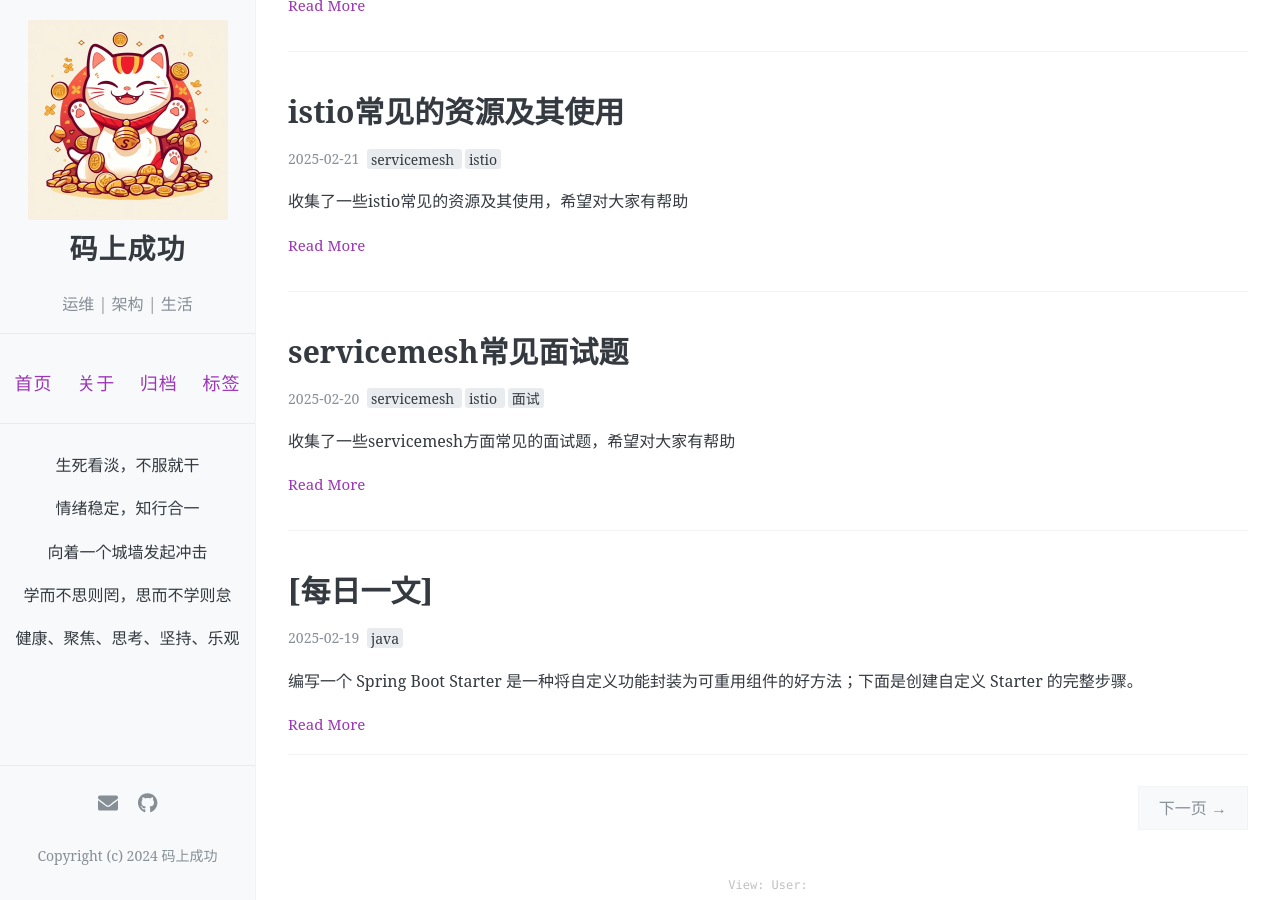
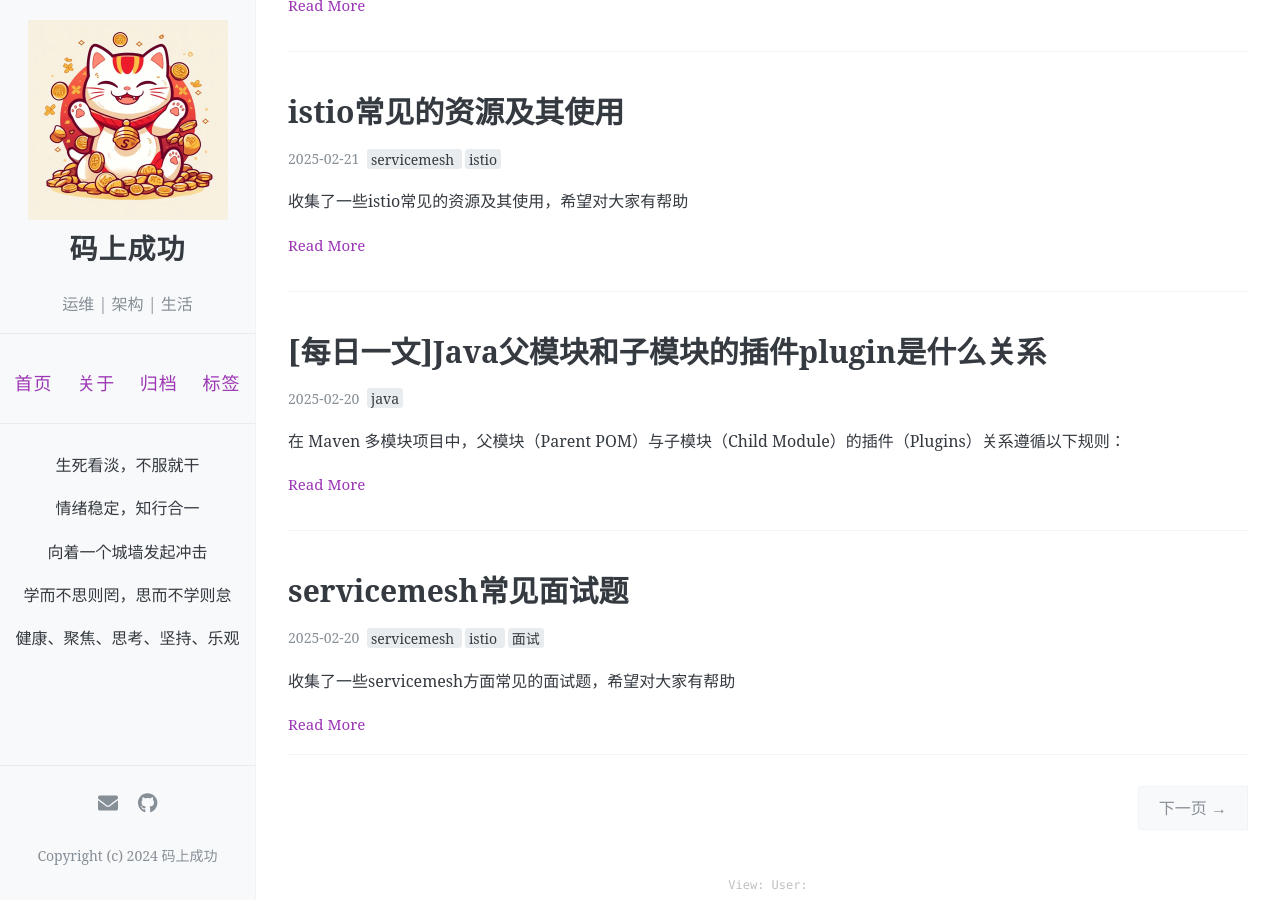
Before and after one commit to swh0318/swh0318.github.io, a Jekyll site: the page built from index.html, in a window 1280 px wide and 900 px high, scrolled down 1228 px. Built offline with Jekyll 4.4.1, drawn with Linux system fonts in a browser that asks for light colours; the list of posts is cut into pages by our own code; comment, search, counter and statistics services are not loaded.

Commit message:
提交父子模块plugin的关系

````diff
--- /dev/null
+++ b/_posts/daily/2025-02-20-java_spring_plugin.md
@@ -0,0 +1,143 @@
+---
+layout: post
+title: "[每日一文]Java父模块和子模块的插件plugin是什么关系"
+date: 2025-02-20
+tags: [java]
+comments: false
+author: 小辣条
+toc : false
+---
+在 Maven 多模块项目中，父模块（Parent POM）与子模块（Child Module）的插件（Plugins）关系遵循以下规则：
+<!-- more -->
+
+在 Maven 多模块项目中，父模块（Parent POM）与子模块（Child Module）的插件（Plugins）关系遵循以下规则：
+
+---
+
+### **1. 插件继承机制**
+#### **父模块的作用**
+- **统一管理插件版本**：通过 `<pluginManagement>` 定义插件版本和默认配置（**声明但不立即生效**）
+- **强制继承插件**：直接在 `<plugins>` 中定义的插件会**强制所有子模块继承**
+
+#### **子模块的行为**
+- 可**继承**父模块 `<pluginManagement>` 中定义的插件（需显式声明）
+- 可**覆盖**父模块的插件配置
+- 可**添加**父模块未定义的新插件
+
+---
+
+### **2. 典型配置对比**
+#### **父模块 POM (parent/pom.xml)**
+```xml
+<project>
+  <!-- 定义插件管理（子模块需显式引用） -->
+  <pluginManagement>
+    <plugins>
+      <plugin>
+        <groupId>org.apache.maven.plugins</groupId>
+        <artifactId>maven-compiler-plugin</artifactId>
+        <version>3.11.0</version>
+        <configuration>
+          <source>17</source>
+          <target>17</target>
+        </configuration>
+      </plugin>
+    </plugins>
+  </pluginManagement>
+
+  <!-- 强制所有子模块继承的插件 -->
+  <plugins>
+    <plugin>
+      <groupId>org.apache.maven.plugins</groupId>
+      <artifactId>maven-surefire-plugin</artifactId>
+      <version>3.1.2</version>
+    </plugin>
+  </plugins>
+</project>
+```
+
+#### **子模块 POM (child/pom.xml)**
+```xml
+<project>
+  <!-- 继承父模块 pluginManagement 中的编译器插件 -->
+  <plugins>
+    <plugin>
+      <groupId>org.apache.maven.plugins</groupId>
+      <artifactId>maven-compiler-plugin</artifactId>
+      <!-- 可覆盖父配置 -->
+      <configuration>
+        <source>21</source>
+        <target>21</target>
+      </configuration>
+    </plugin>
+
+    <!-- 添加父模块未定义的新插件 -->
+    <plugin>
+      <groupId>org.jacoco</groupId>
+      <artifactId>jacoco-maven-plugin</artifactId>
+      <version>0.8.11</version>
+    </plugin>
+  </plugins>
+</project>
+```
+
+---
+
+### **3. 优先级规则**
+| 配置来源                | 优先级 | 说明                                 |
+|------------------------|-------|--------------------------------------|
+| 子模块 `<plugins>`       | 最高   | 完全覆盖父模块同名插件的配置           |
+| 父模块 `<plugins>`       | 中     | 强制继承，子模块无法移除但可覆盖配置    |
+| 父模块 `<pluginManagement>` | 最低   | 需子模块显式引用才会生效               |
+
+---
+
+### **4. 最佳实践**
+#### **父模块应**：
+1. 在 `<pluginManagement>` 中统一管理**所有公共插件的版本**
+2. 在 `<plugins>` 中仅定义**必须全局强制使用的插件**（如安全扫描插件）
+3. 避免在父模块中定义**子模块可能不需要的插件**
+
+#### **子模块应**：
+1. 通过 `<plugins>` 显式声明需要使用的插件
+2. 优先继承父模块的 `<pluginManagement>` 配置
+3. 仅在必要时覆盖父配置（如修改 `configuration` 或 `executions`）
+
+---
+
+### **5. 常见问题解决**
+#### **问题：子模块不想继承父插件**
+```xml
+<!-- 在子模块中排除插件 -->
+<plugin>
+  <groupId>父插件GroupId</groupId>
+  <artifactId>父插件ArtifactId</artifactId>
+  <executions>
+    <execution>
+      <id>父插件ExecutionId</id>
+      <phase>none</phase> <!-- 禁用该执行 -->
+    </execution>
+  </executions>
+</plugin>
+```
+
+#### **问题：插件版本冲突**
+在父模块的 `<pluginManagement>` 中明确定义版本：
+```xml
+<pluginManagement>
+  <plugins>
+    <plugin>
+      <groupId>org.apache.maven.plugins</groupId>
+      <artifactId>maven-jar-plugin</artifactId>
+      <version>3.3.0</version>
+    </plugin>
+  </plugins>
+</pluginManagement>
+```
+
+---
+
+通过合理使用父子模块的插件管理，可实现 **「集中管控」** 与 **「灵活定制」** 的平衡。
+
+---
+### 保持好奇，勇敢打破边界，做永远不被定义的人，祝你快乐❤️
````
Also changed, not shown: _posts/daily/2025-02-19-java_spring_boot_starter.md (+1 -1 lines).
